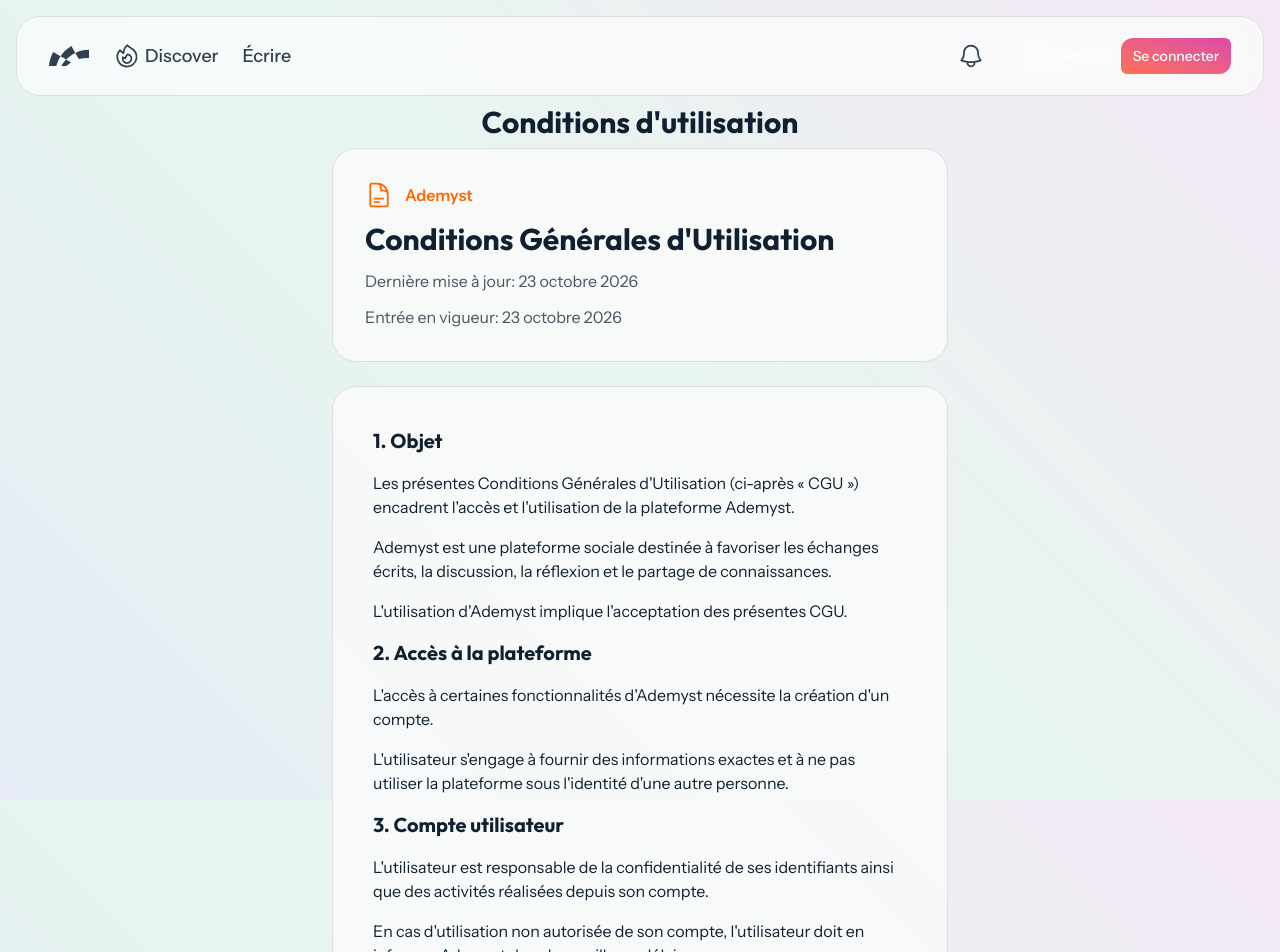
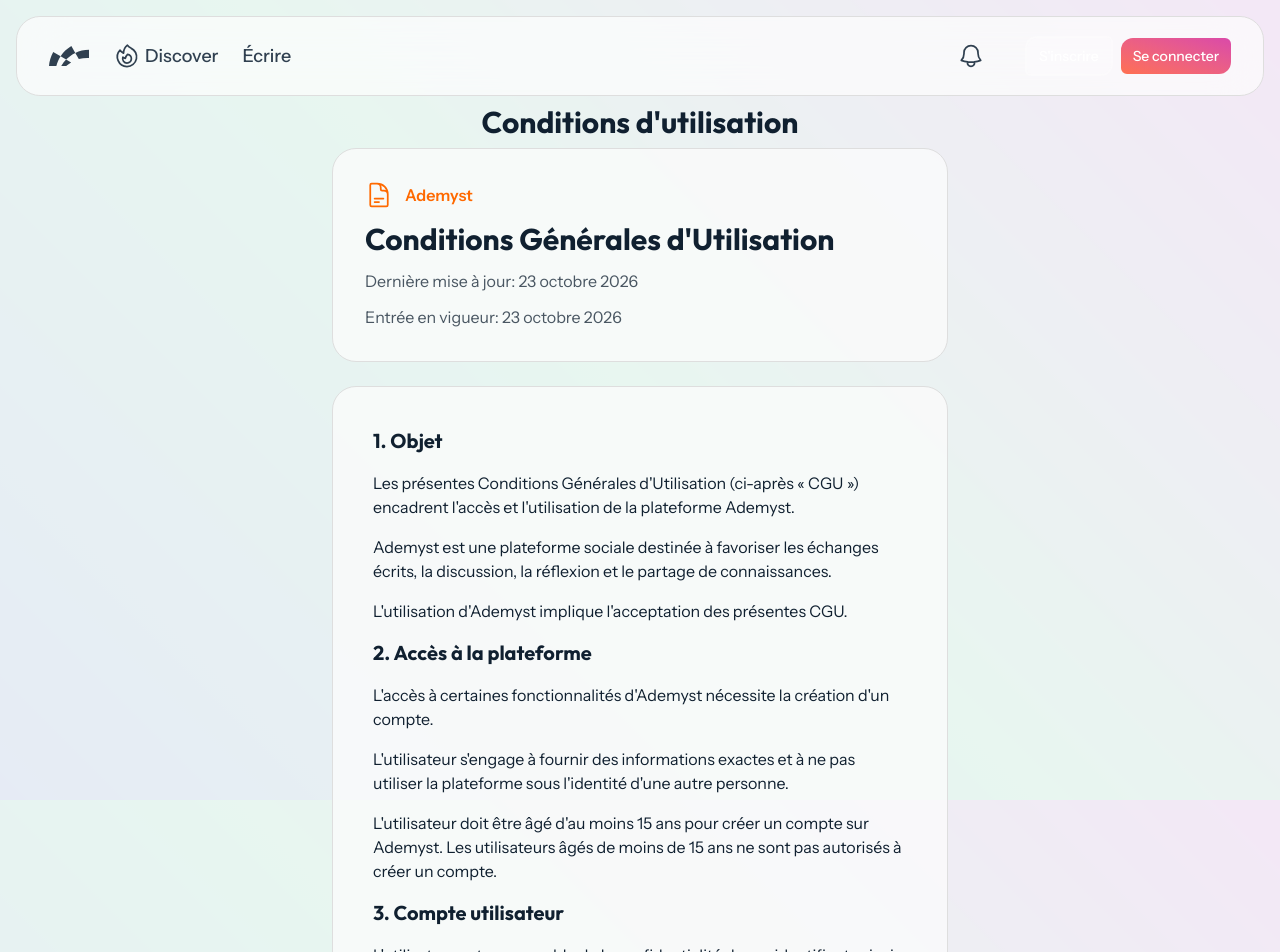
Before and after one commit to ademyst-hxp/ademyst, a Nuxt app: page /legal/terms in a window 1280 px wide. Shown: the top 952 px of the page. Built offline with nearby package versions, Linux system fonts and the light colour scheme; no server answers; a web font is replaced by a local one.

Commit message:
legal: Limite d'âge de 15 ans

```diff
--- a/app/pages/legal/terms.vue
+++ b/app/pages/legal/terms.vue
@@ -1,5 +1,9 @@
 <script setup lang="ts">
-import { DocumentTextIcon, EnvelopeIcon, ExclamationTriangleIcon } from "@heroicons/vue/24/outline";
+import {
+	DocumentTextIcon,
+	EnvelopeIcon,
+	ExclamationTriangleIcon,
+} from "@heroicons/vue/24/outline";
 
 definePageMeta({
 	title: "Ademyst: Conditions d'utilisation",
@@ -58,7 +62,9 @@ useHead({
 		<article
 			class="rounded-3xl bg-surface border border-surface-border p-6 md:p-10"
 		>
-			<div class="prose prose-surface max-w-none post-content -mx-2 md:-mx-4">
+			<div
+				class="prose prose-surface max-w-none post-content -mx-2 md:-mx-4"
+			>
 				<h2 class="font-title">1. Objet</h2>
 
 				<p>
@@ -89,6 +95,12 @@ useHead({
 					L'utilisateur s'engage à fournir des informations exactes et
 					à ne pas utiliser la plateforme sous l'identité d'une autre
 					personne.
+				</p>
+
+				<p>
+					L'utilisateur doit être âgé d'au moins 15 ans pour créer un
+					compte sur Ademyst. Les utilisateurs âgés de moins de 15 ans
+					ne sont pas autorisés à créer un compte.
 				</p>
 
 				<h2 class="font-title">3. Compte utilisateur</h2>
```
